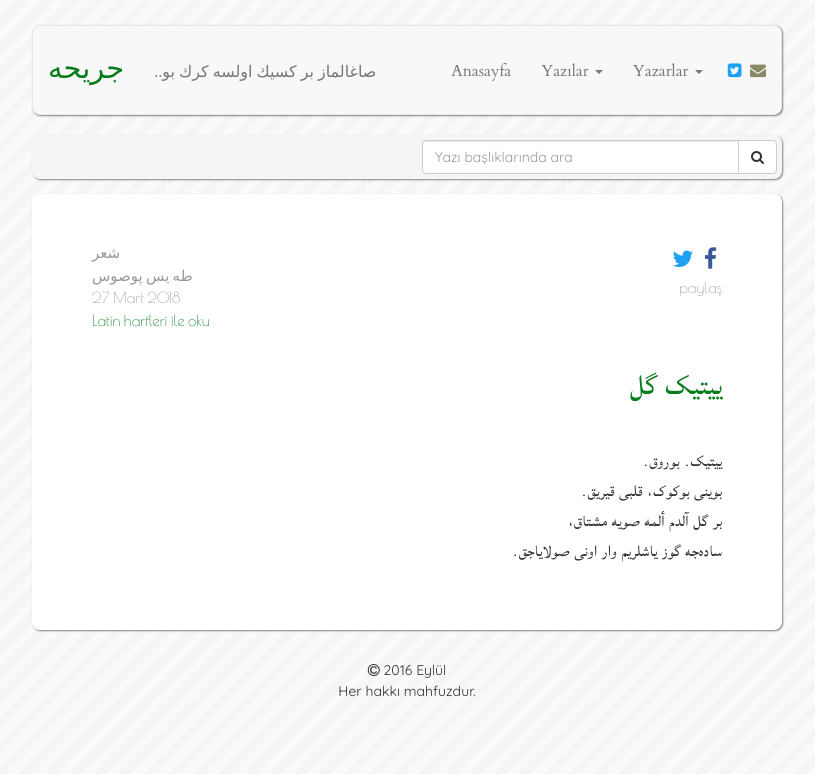
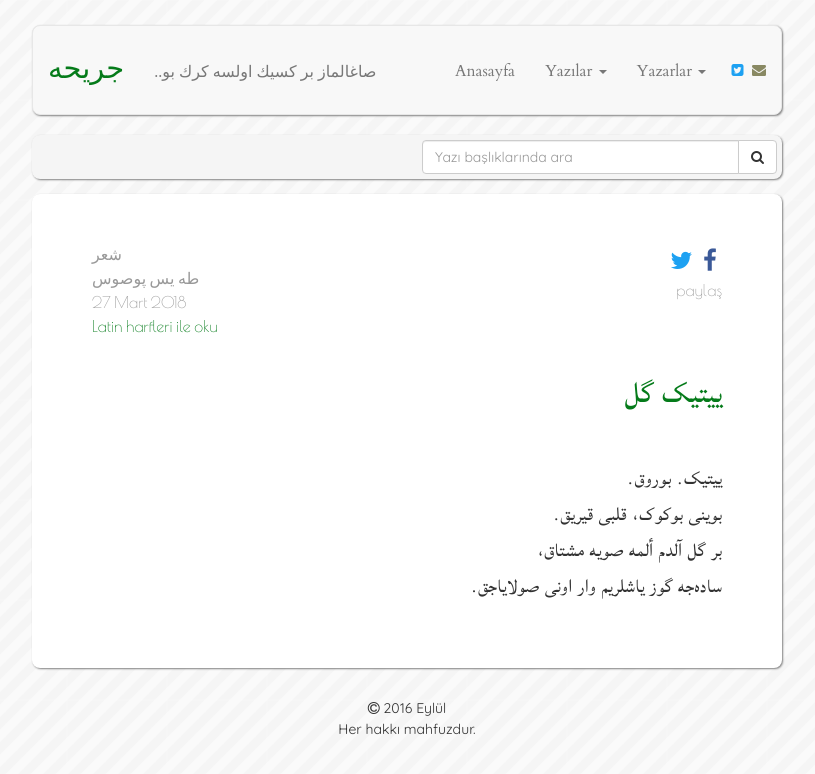
Before and after one commit to muhammedaydogdu/muhammedaydogdu.github.io, a Jekyll site: the page built from _posts/2018-03-27-yitik-gul-os.md, in a window 1280 px wide. Shown: the top 774 px of the page, without its empty margins (233-1048 px from the left). Built offline with Jekyll 4.4.1, drawn with Linux system fonts in a browser that asks for light colours; some web fonts are replaced.

Commit message:
Update style.css

```diff
--- a/css/style.css
+++ b/css/style.css
@@ -79,7 +79,7 @@ h2 {
 }
 
 .container .jumbotron p {
-  font-size: 15px;
+  font-size: 16px;
 }
 
 .data {
@@ -89,7 +89,7 @@ h2 {
 }
 
 #share-buttons {
-  font-size: 23px;
+  font-size: 24px;
   margin-bottom: 0;
 }
 
@@ -115,7 +115,7 @@ footer {
 
 nav li a.social {
   display: inline-block;
-  font-size: 16px;
+  font-size: 14px;
   padding: 0;
   margin-top: 15px;
   margin-left: 10px;
@@ -130,9 +130,9 @@ nav li a.social {
 }
 
 .container .jumbotron .os-text p {
-  font-size: 20px;
+  font-size: 24px;
 }
 
 .container .jumbotron h2.os-text {
-  font-size: 36px;
+  font-size: 38px;
 }
```
